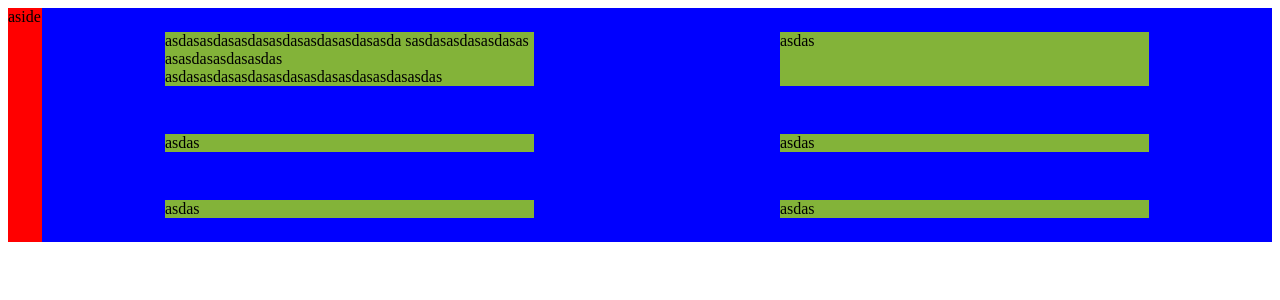
After one commit to Javi-Jon/Herramienta-Colaborativa, a PHP site: page /view/indexView.html in a window 1280 px wide. The commit adds this page. Shown: the top 300 px of the page. Run offline with PHP 8.4, Linux system fonts and the light colour scheme.

Commit message:
empezando layout index

```diff
--- /dev/null
+++ b/view/css/index-style.css
@@ -0,0 +1,25 @@
+#wrap{
+    display: flex;
+
+
+}
+aside{
+    flex-grow: 3;
+    background-color: red;
+}
+section{
+    display: flex;
+    flex-wrap: wrap;
+    justify-content: space-around;
+    align-content: center;
+    flex-grow: 7;
+    background-color: blue;
+
+}
+.div-proyecto{
+    display: flex;
+    flex-wrap: wrap;
+    width: 30%;
+margin: 1.5em;
+    background-color: #83b339;
+}
--- a/view/css/style.css
+++ b/view/css/style.css
@@ -1,6 +1,7 @@
 /*para hacer que los elementos del navbar tengan separacion */
 .m-top-nav{
     margin-top: 5px;
+    margin-left:5px;
 }
 .tarea-span{
 
--- /dev/null
+++ b/view/indexView.html
@@ -0,0 +1,42 @@
+<!DOCTYPE html>
+<!--
+To change this license header, choose License Headers in Project Properties.
+To change this template file, choose Tools | Templates
+and open the template in the editor.
+-->
+<html>
+    <head>
+        <title>TODO supply a title</title>
+        <meta charset="UTF-8">
+        <meta name="viewport" content="width=device-width, initial-scale=1.0">
+        <link rel="stylesheet" href="css/index-style.css" >
+    </head>
+    <body>
+
+
+
+        <div id="wrap">
+            <aside>aside</aside>
+            <section>
+                <div class="div-proyecto">asdasasdasasdasasdasasdasasdasasda sasdasasdasasdasas asasdasasdasasdas asdasasdasasdasasdasasdasasdasasdasasdas
+                </div>
+                <div class="div-proyecto">asdas</div>
+                <div class="div-proyecto">asdas</div>
+                <div class="div-proyecto">asdas</div>
+                <div class="div-proyecto">asdas</div>
+                <div class="div-proyecto">asdas</div>
+
+            </section>
+        </div>
+
+
+
+
+
+
+
+
+
+
+    </body>
+</html>
```
Also changed, not shown: view/index.html (+7 -6 lines).
